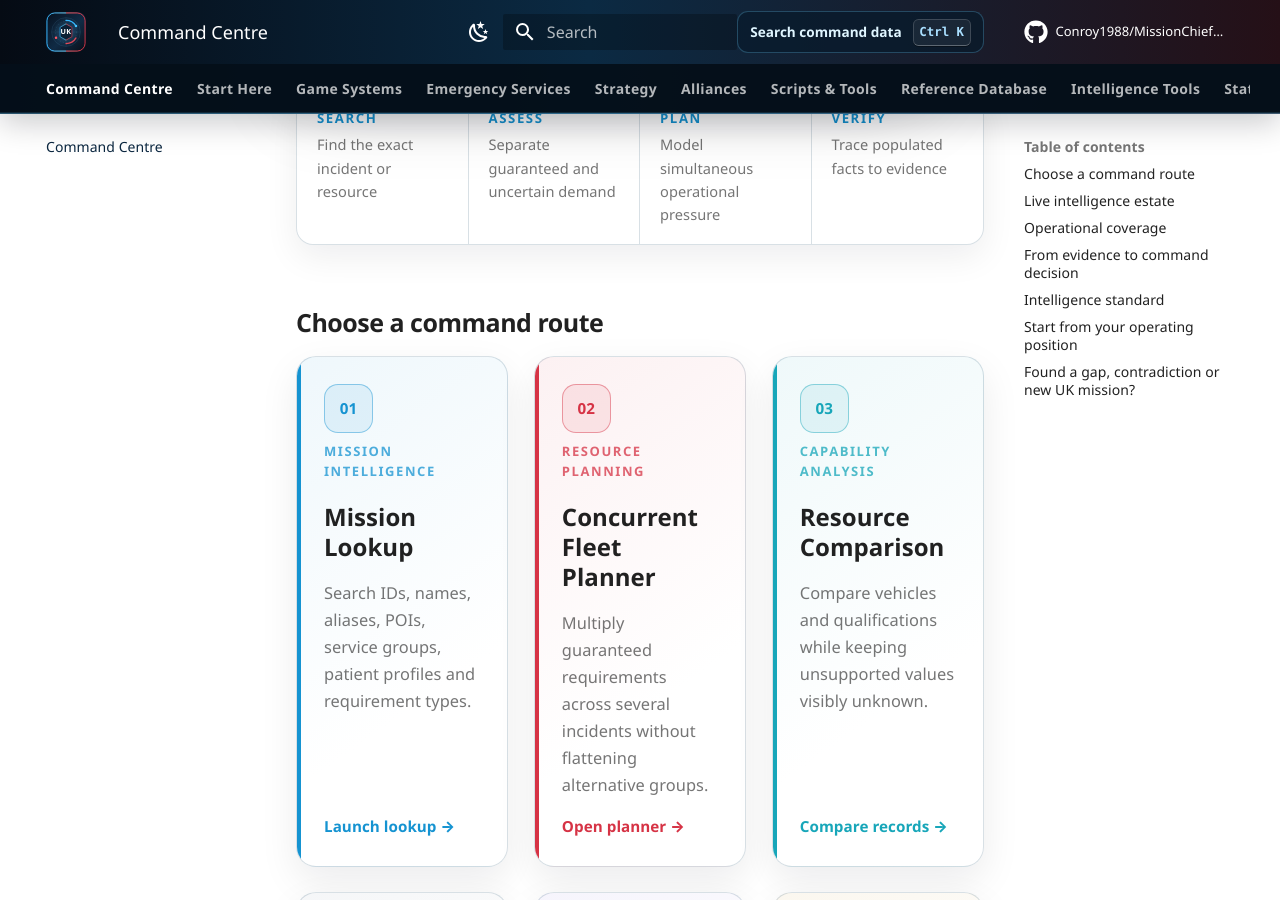
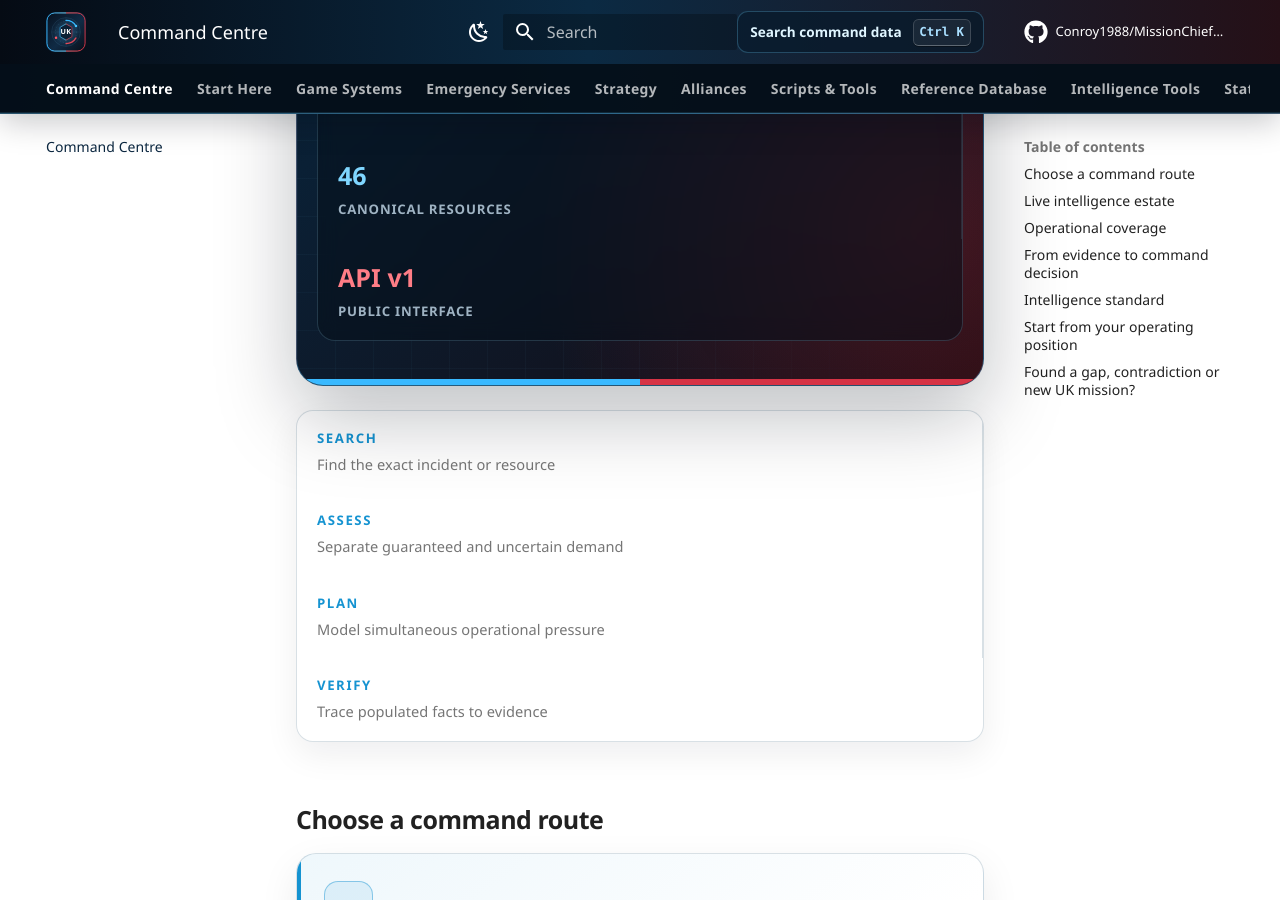
Before and after one commit to Conroy1988/MissionChief-UK, an MkDocs documentation site: the page built from docs/index.md, in a window 1280 px wide and 900 px high, scrolled down 1126 px. Built offline with MkDocs 1.6.1 and Material for MkDocs 9.7.7, drawn with Linux system fonts in a browser that asks for light colours; comment, search, counter and statistics services are not loaded.

Commit message:
Load Command Centre responsive corrections

```diff
--- a/mkdocs.yml
+++ b/mkdocs.yml
@@ -10,6 +10,7 @@
 extra_css:
   - stylesheets/extra.css
   - stylesheets/command-palette.css
+  - stylesheets/home-responsive.css
 
 extra_javascript:
   - javascripts/home-command.js
```
